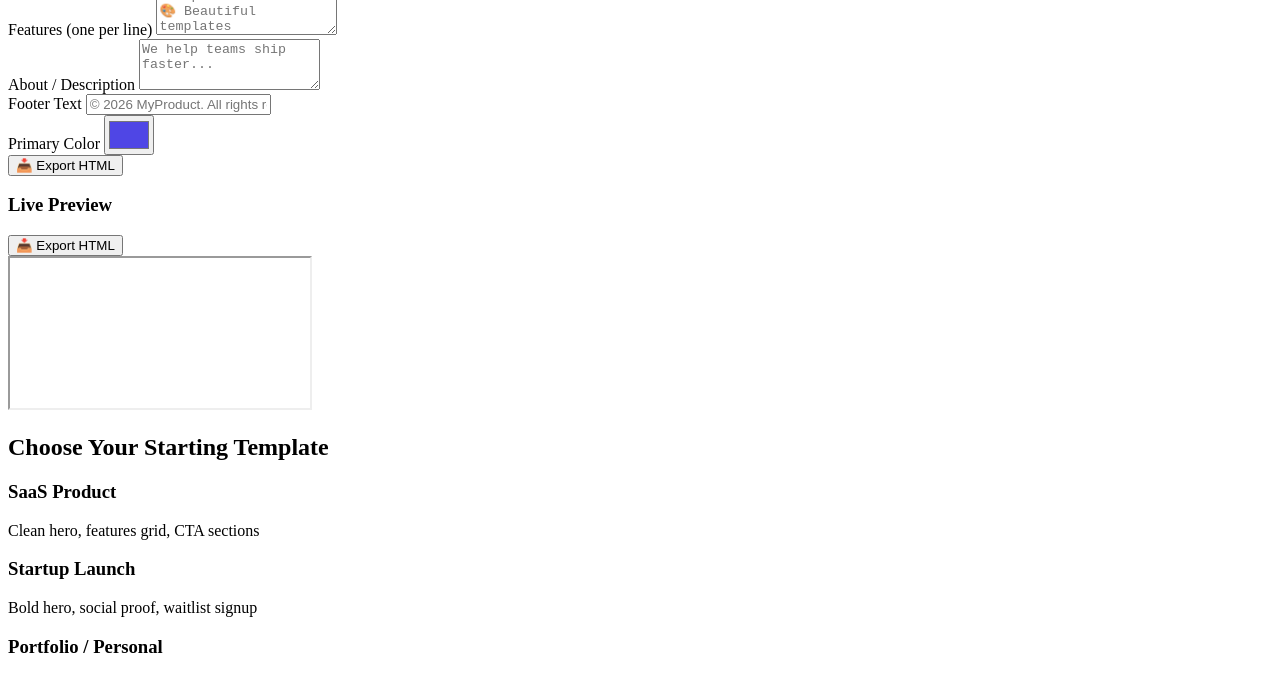
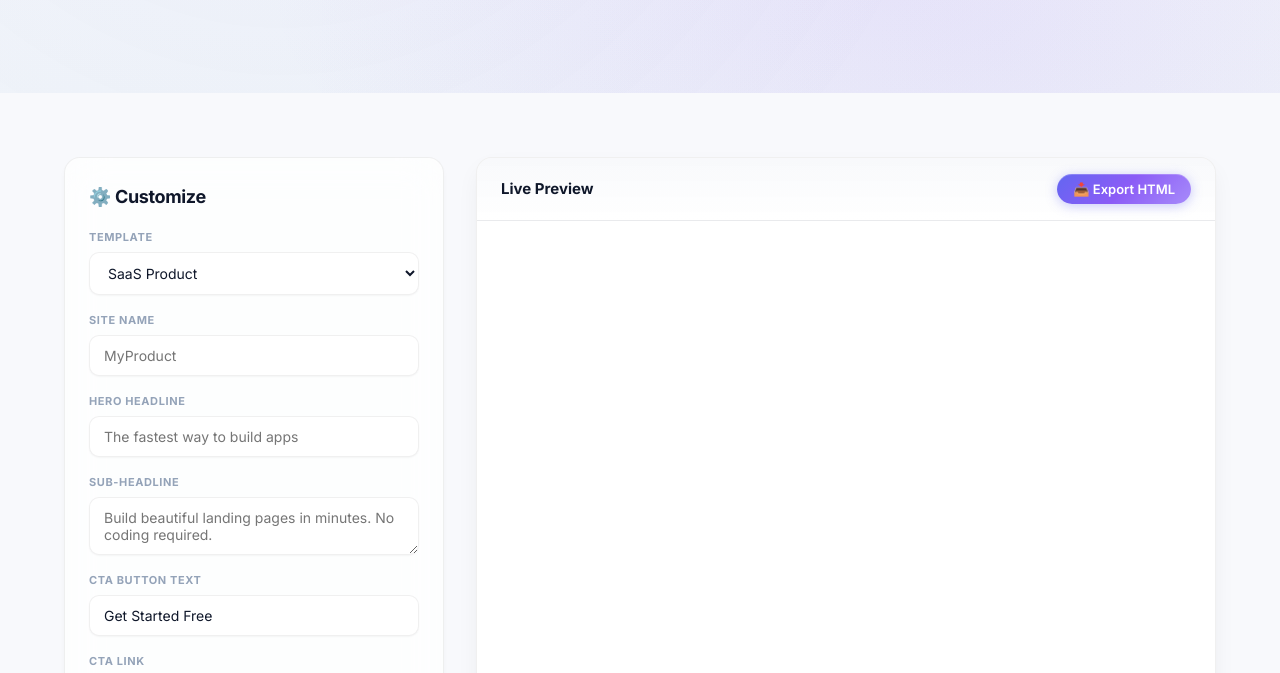
Before and after one commit to Gillbillieee/landingcraft, a plain HTML site: page blogcraft/index.html in a window 1280 px wide. Shown: the part 372-1045 px from the top of the page. Drawn offline with Linux system fonts and the light colour scheme; the site is published under a folder, as on GitHub Pages, so addresses that start at the root find nothing.

Commit message:
Fix: change absolute paths to relative in all tool index.html files

```diff
--- a/blogcraft/index.html
+++ b/blogcraft/index.html
@@ -5,7 +5,7 @@
   <meta name="viewport" content="width=device-width, initial-scale=1.0">
   <title>LandingCraft — Free Landing Page Builder | No Coding Required</title>
   <meta name="description" content="Build beautiful landing pages in minutes with our free drag-and-drop builder. No coding required. Export clean HTML.">
-  <link rel="stylesheet" href="/src/css/style.css">
+  <link rel="stylesheet" href="src/css/style.css">
   <link rel="preconnect" href="https://fonts.googleapis.com">
   <link href="https://fonts.googleapis.com/css2?family=Inter:wght@400;500;600;700;800&display=swap" rel="stylesheet">
 <script async src="https://pagead2.googlesyndication.com/pagead/js/adsbygoogle.js?client=pub-8410225250422623" crossorigin="anonymous"></script>
@@ -198,6 +198,6 @@
     </div>
   </footer>
 
-  <script src="/src/js/app.js"></script>
+  <script src="src/js/app.js"></script>
 </body>
 </html>
```
Also changed, not shown: covercraft/index.html (+2 -2 lines), coverenhance/index.html (+1 -1 lines), emailcraft/index.html (+1 -1 lines), namecraft/index.html (+1 -1 lines), postcraft/index.html (+2 -2 lines), prompcraft/index.html (+2 -2 lines), resumecraft/index.html (+2 -2 lines), resumescanner/index.html (+1 -1 lines), serpcraft/index.html (+2 -2 lines), stripe-checkout/index.html (+2 -2 lines).
